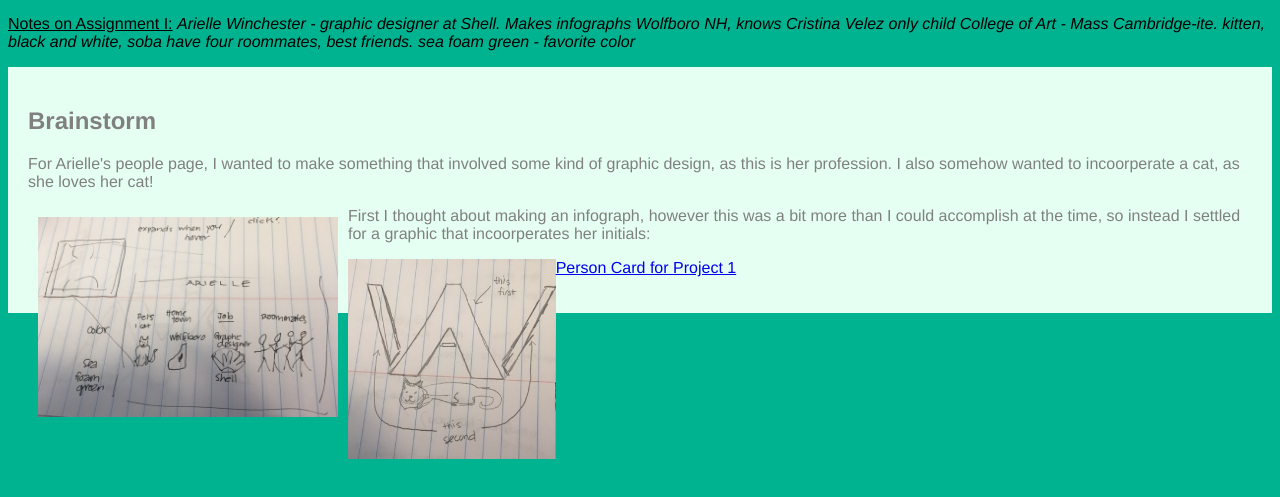
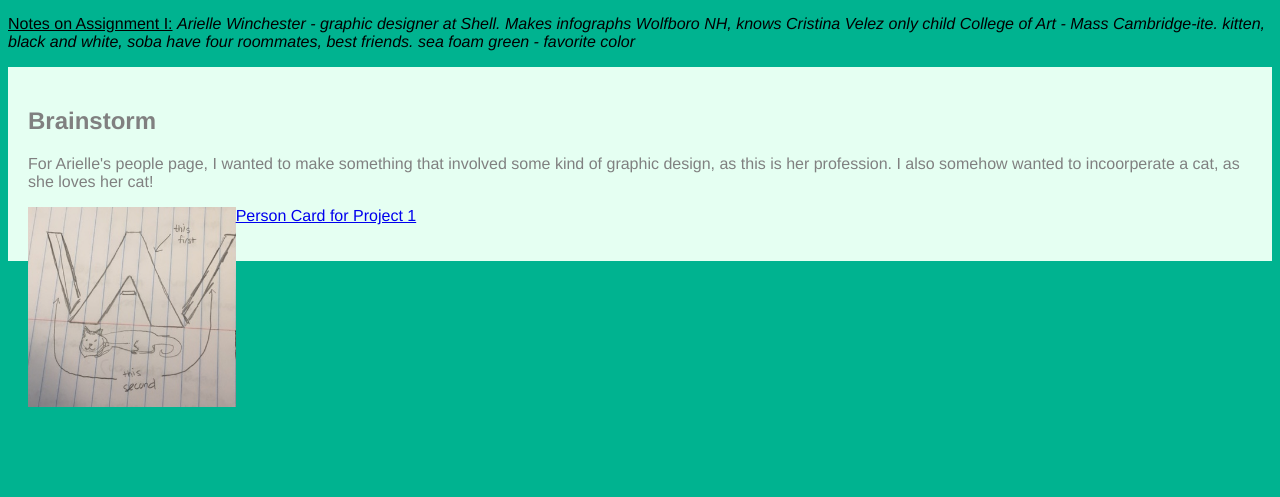
Before and after one commit to rachelred/rachelred.github.io, a plain HTML site: page index.html in a window 1280 px wide. Shown: the part 103-600 px from the top of the page. Drawn offline with Linux system fonts and the light colour scheme.

Commit message:
Update index.html

```diff
--- a/index.html
+++ b/index.html
@@ -24,12 +24,8 @@
 
 <h2 style="font-family:helvetica;"<b>Brainstorm</h2>
 <p><p style="font-family:helvetica;">For Arielle's people page, I wanted to make something that involved some kind of graphic design, as this is her profession. I also somehow wanted to incoorperate a cat, as she loves her cat!<p>
-<img src="css/images/brainstorm1.jpg" alt="Brainstorm #1" style="float:left;width:300px;height:200px;padding:10px;"><p><p style="font-family:helvetica;">First I thought about making an infograph, however this was a bit more than I could accomplish at the time, so instead I settled for a graphic that incoorperates her initials:<p>
-
 <img src="css/images/brainstorm2.jpg" alt="Brainstrom #2" style="float:left;width200px;height:200px;">
 </p>
-
-<a href='https://gist.github.com/anonymous/e3908cc741117b0ea4d1'><p><P style="font-family:helvetica;"<b>Person Card for Project 1 </a>
-
+<a href='https://gist.github.com/anonymous/e3908cc741117b0ea4d1'><p><P style="font-family:helvetica;"<b>Person Card for Project 1 </a></p>
 
 </div>
```
